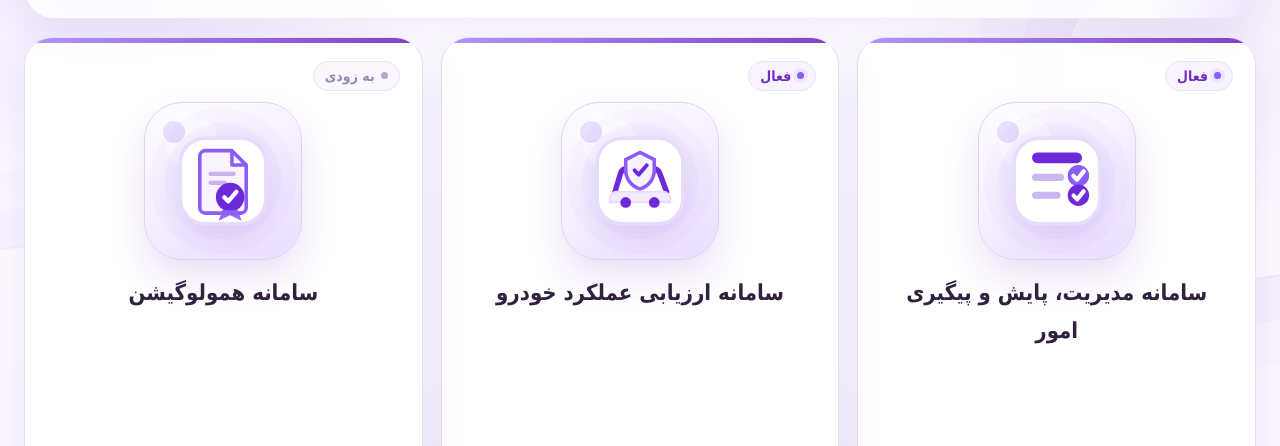
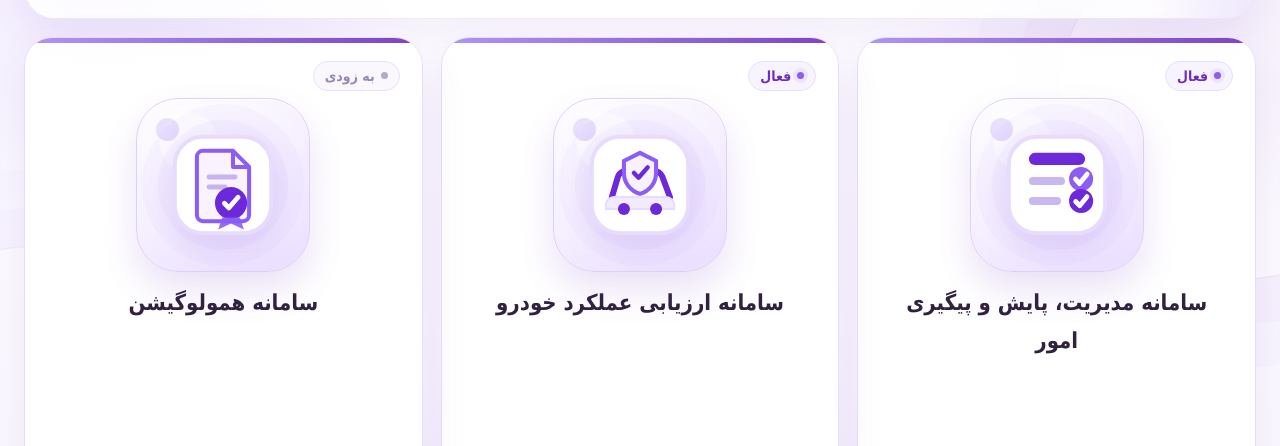
Before and after one commit to nazanin-ghaemizadeh/BAMCO-APP-CENTER, a plain HTML site: page index.html in a window 1280 px wide. Shown: the part 202-648 px from the top of the page. Drawn offline with Linux system fonts and the light colour scheme.

Commit message:
Enlarge app icons and refine launcher spacing

```diff
--- a/index.html
+++ b/index.html
@@ -23,21 +23,21 @@
 .app:before{content:"";position:absolute;right:0;top:0;width:100%;height:5px;background:linear-gradient(90deg,var(--p3),var(--p));opacity:.9}
 .app:after{content:"";position:absolute;width:220px;height:220px;border-radius:50%;left:-95px;bottom:-120px;background:radial-gradient(circle,rgba(139,92,246,.09),rgba(139,92,246,0) 70%);pointer-events:none}
 .app:hover{transform:translateY(-4px);border-color:#dcccfa;box-shadow:0 22px 56px rgba(111,45,189,.14)}
-.app-top{width:100%;display:flex;align-items:center;justify-content:flex-start;min-height:32px;margin-bottom:8px}
+.app-top{width:100%;display:flex;align-items:center;justify-content:flex-start;min-height:32px;margin-bottom:6px}
 .state{display:inline-flex;align-items:center;gap:6px;padding:6px 11px;border-radius:999px;border:1px solid var(--line);background:var(--soft);color:var(--p);font-size:14px;font-weight:700;white-space:nowrap}
 .state:before{content:"";width:7px;height:7px;border-radius:50%;background:var(--p2);box-shadow:0 0 0 4px rgba(139,92,246,.10)}
 .state.soon{color:#9987b4;background:#faf8fd}.state.soon:before{background:#b7a7cd;box-shadow:none}
-.app-icon{position:relative;flex:0 0 auto;width:158px;height:158px;margin:2px auto 14px;border-radius:38px;display:grid;place-items:center;background:radial-gradient(circle at 30% 25%,rgba(255,255,255,.98) 0 16%,transparent 17%),linear-gradient(145deg,#ffffff 0%,#f8f3ff 48%,#eee4ff 100%);border:1px solid #dfd0f7;box-shadow:0 18px 36px rgba(111,45,189,.14),inset 0 1px 0 rgba(255,255,255,.95),inset 0 -18px 34px rgba(139,92,246,.045);isolation:isolate}
-.app-icon:before,.app-icon:after{content:"";position:absolute;border-radius:50%;z-index:-1}.app-icon:before{width:116px;height:116px;background:rgba(139,92,246,.08);box-shadow:0 0 0 15px rgba(139,92,246,.035)}.app-icon:after{width:22px;height:22px;left:18px;top:18px;background:linear-gradient(135deg,var(--p3),var(--p2));opacity:.22}
-.app-icon img{width:112px;height:112px;display:block;filter:drop-shadow(0 10px 16px rgba(111,45,189,.13));transform:scale(1.02)}
+.app-icon{position:relative;flex:0 0 auto;width:174px;height:174px;margin:0 auto 12px;border-radius:42px;display:grid;place-items:center;background:radial-gradient(circle at 30% 25%,rgba(255,255,255,.98) 0 16%,transparent 17%),linear-gradient(145deg,#ffffff 0%,#f8f3ff 48%,#eee4ff 100%);border:1px solid #dfd0f7;box-shadow:0 18px 36px rgba(111,45,189,.14),inset 0 1px 0 rgba(255,255,255,.95),inset 0 -18px 34px rgba(139,92,246,.045);isolation:isolate}
+.app-icon:before,.app-icon:after{content:"";position:absolute;border-radius:50%;z-index:-1}.app-icon:before{width:130px;height:130px;background:rgba(139,92,246,.08);box-shadow:0 0 0 16px rgba(139,92,246,.035)}.app-icon:after{width:23px;height:23px;left:19px;top:19px;background:linear-gradient(135deg,var(--p3),var(--p2));opacity:.22}
+.app-icon img{width:126px;height:126px;display:block;filter:drop-shadow(0 10px 16px rgba(111,45,189,.13));transform:scale(1.02)}
 .name{margin:0 auto;max-width:95%;font-size:22px;font-weight:700;line-height:1.75;text-align:center}
-.enter-row{width:100%;margin-top:auto;padding-top:16px;display:flex;justify-content:center;position:relative;z-index:2}
+.enter-row{width:100%;margin-top:auto;padding-top:14px;display:flex;justify-content:center;position:relative;z-index:2}
 .go{width:54px;height:54px;border-radius:18px;background:linear-gradient(135deg,var(--p),var(--p2));display:grid;place-items:center;text-decoration:none;box-shadow:0 12px 26px rgba(111,45,189,.20);transition:transform .18s ease,box-shadow .18s ease}.go:hover{transform:scale(1.06);box-shadow:0 14px 30px rgba(111,45,189,.26)}
 .go svg{width:25px;height:25px;fill:none;stroke:#fff;stroke-width:2.2;stroke-linecap:round;stroke-linejoin:round}.go.disabled{background:#f3eff8;box-shadow:none;border:1px solid var(--line);cursor:default}.go.disabled svg{stroke:#b7a8ce}
 footer{padding:0 12px;text-align:center;color:var(--muted);font-size:14px;font-weight:400;line-height:1.8}
-@media(min-width:901px) and (max-height:720px){.wrap{padding:12px 0 8px;gap:12px}.hero{padding:14px 20px 16px;border-radius:26px}.logo{width:125px;margin-bottom:5px}.title{font-size:25px;line-height:1.5}.subtitle{font-size:15px;line-height:1.5}.app{padding:17px 18px 16px;border-radius:25px}.app-top{margin-bottom:3px}.app-icon{width:122px;height:122px;border-radius:30px;margin-bottom:8px}.app-icon:before{width:88px;height:88px;box-shadow:0 0 0 11px rgba(139,92,246,.035)}.app-icon img{width:86px;height:86px}.name{font-size:19px;line-height:1.55}.enter-row{padding-top:8px}.go{width:46px;height:46px;border-radius:15px}footer{font-size:12.5px;line-height:1.6}}
-@media(max-width:900px){body{overflow-y:auto}.wrap{height:auto;min-height:100vh;min-height:100dvh;width:min(100% - 24px,1040px);display:flex;flex-direction:column}.list{grid-template-columns:1fr}.app{min-height:280px;height:auto}}
-@media(max-width:650px){.wrap{padding-top:18px}.hero{padding:20px 14px 22px;border-radius:24px}.logo{width:132px}.title{font-size:22px;line-height:1.7}.subtitle{font-size:15px}.app{padding:18px;border-radius:24px;min-height:268px}.app-icon{width:116px;height:116px;border-radius:29px;margin-bottom:10px}.app-icon:before{width:84px;height:84px;box-shadow:0 0 0 10px rgba(139,92,246,.035)}.app-icon img{width:82px;height:82px}.name{font-size:19px;line-height:1.6}.state{font-size:13px}.go{width:49px;height:49px}footer{font-size:12.5px;padding-top:8px}}
+@media(min-width:901px) and (max-height:720px){.wrap{padding:12px 0 8px;gap:12px}.hero{padding:14px 20px 16px;border-radius:26px}.logo{width:125px;margin-bottom:5px}.title{font-size:25px;line-height:1.5}.subtitle{font-size:15px;line-height:1.5}.app{padding:17px 18px 16px;border-radius:25px}.app-top{margin-bottom:2px}.app-icon{width:136px;height:136px;border-radius:33px;margin-bottom:7px}.app-icon:before{width:98px;height:98px;box-shadow:0 0 0 12px rgba(139,92,246,.035)}.app-icon img{width:98px;height:98px}.name{font-size:19px;line-height:1.55}.enter-row{padding-top:7px}.go{width:46px;height:46px;border-radius:15px}footer{font-size:12.5px;line-height:1.6}}
+@media(max-width:900px){body{overflow-y:auto}.wrap{height:auto;min-height:100vh;min-height:100dvh;width:min(100% - 24px,1040px);display:flex;flex-direction:column}.list{grid-template-columns:1fr}.app{min-height:292px;height:auto}}
+@media(max-width:650px){.wrap{padding-top:18px}.hero{padding:20px 14px 22px;border-radius:24px}.logo{width:132px}.title{font-size:22px;line-height:1.7}.subtitle{font-size:15px}.app{padding:18px;border-radius:24px;min-height:282px}.app-icon{width:126px;height:126px;border-radius:31px;margin-bottom:9px}.app-icon:before{width:92px;height:92px;box-shadow:0 0 0 10px rgba(139,92,246,.035)}.app-icon img{width:90px;height:90px}.name{font-size:19px;line-height:1.6}.state{font-size:13px}.go{width:49px;height:49px}footer{font-size:12.5px;padding-top:8px}}
 </style>
 </head>
 <body>
```
